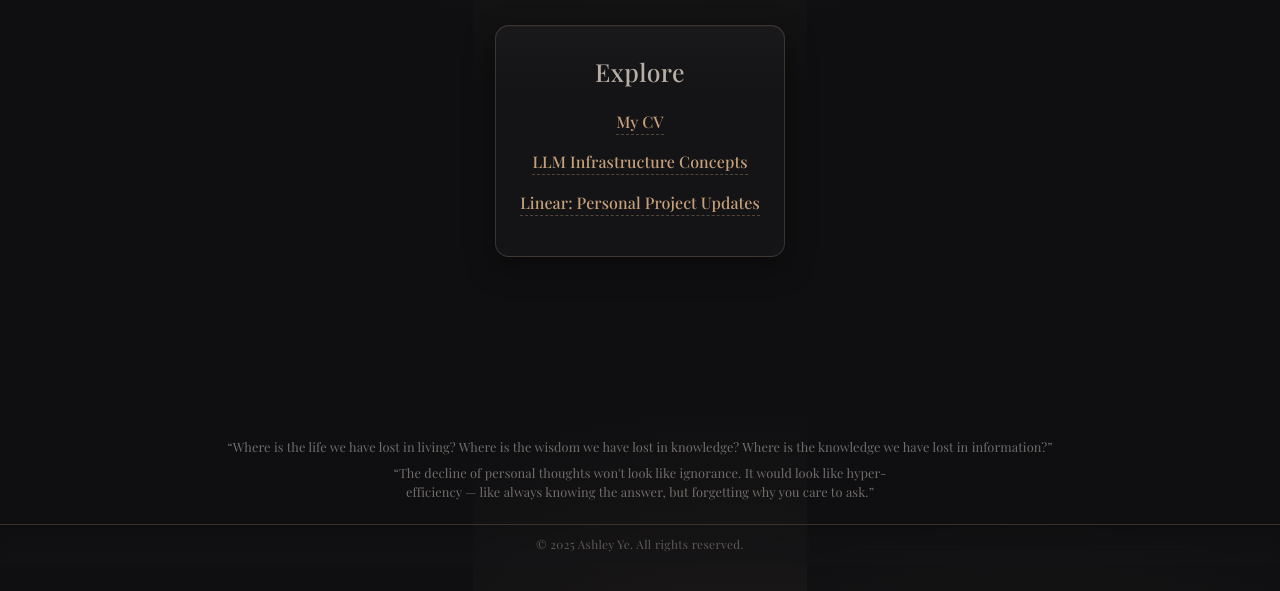
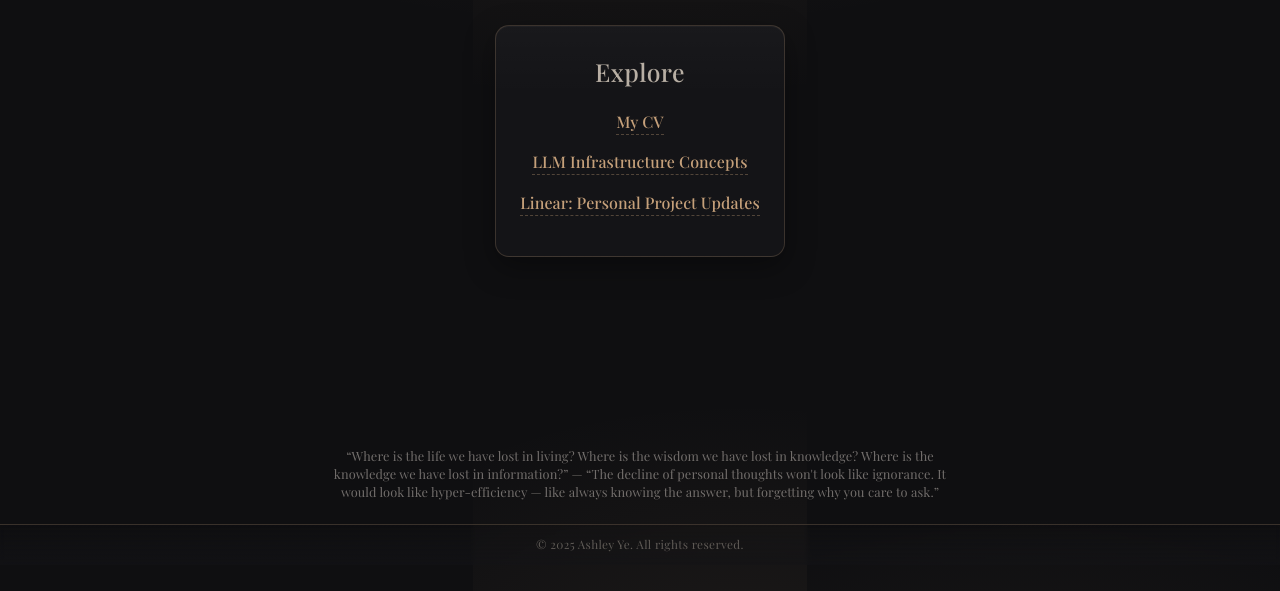
Before and after one commit to YYXLN/YYXLN.github.io, a plain HTML site: page index.html in a window 1280 px wide. Shown: the part 235-826 px from the top of the page. Drawn offline with nearby package versions, Linux system fonts and the light colour scheme.

Commit message:
change format

```diff
--- a/index.html
+++ b/index.html
@@ -96,7 +96,6 @@
       border-color: rgba(197,160,122,0.6);
     }
 
-    /* fade-in animation */
     @keyframes fadeInSoft {
       from { opacity: 0; }
       to { opacity: 1; }
@@ -112,14 +111,17 @@
       color: rgba(232,225,217,0.45);
       font-weight: 400;
       font-size: 0.8rem;
-      line-height: 1.5;
+      line-height: 1.4;
       pointer-events: none;
       text-wrap: balance;
       filter: drop-shadow(0 1px 0 rgba(0,0,0,0.25));
       opacity: 0;
       animation: fadeInSoft 1.8s ease-in forwards;
     }
-    .quote p + p{ margin-top: 6px; }
+
+    .quote p + p {
+      margin-top: 8px;
+    }
 
     footer{
       position: fixed;
@@ -151,8 +153,7 @@
   </div>
 
   <div class="quote">
-    <p>“Where is the life we have lost in living? Where is the wisdom we have lost in knowledge? Where is the knowledge we have lost in information?”</p>
-    <p>“The decline of personal thoughts won't look like ignorance. It would look like hyper-efficiency — like always knowing the answer, but forgetting why you care to ask.”</p>
+    <p>“Where is the life we have lost in living? Where is the wisdom we have lost in knowledge? Where is the knowledge we have lost in information?” — “The decline of personal thoughts won't look like ignorance. It would look like hyper-efficiency — like always knowing the answer, but forgetting why you care to ask.”</p>
   </div>
 
   <footer>
```
